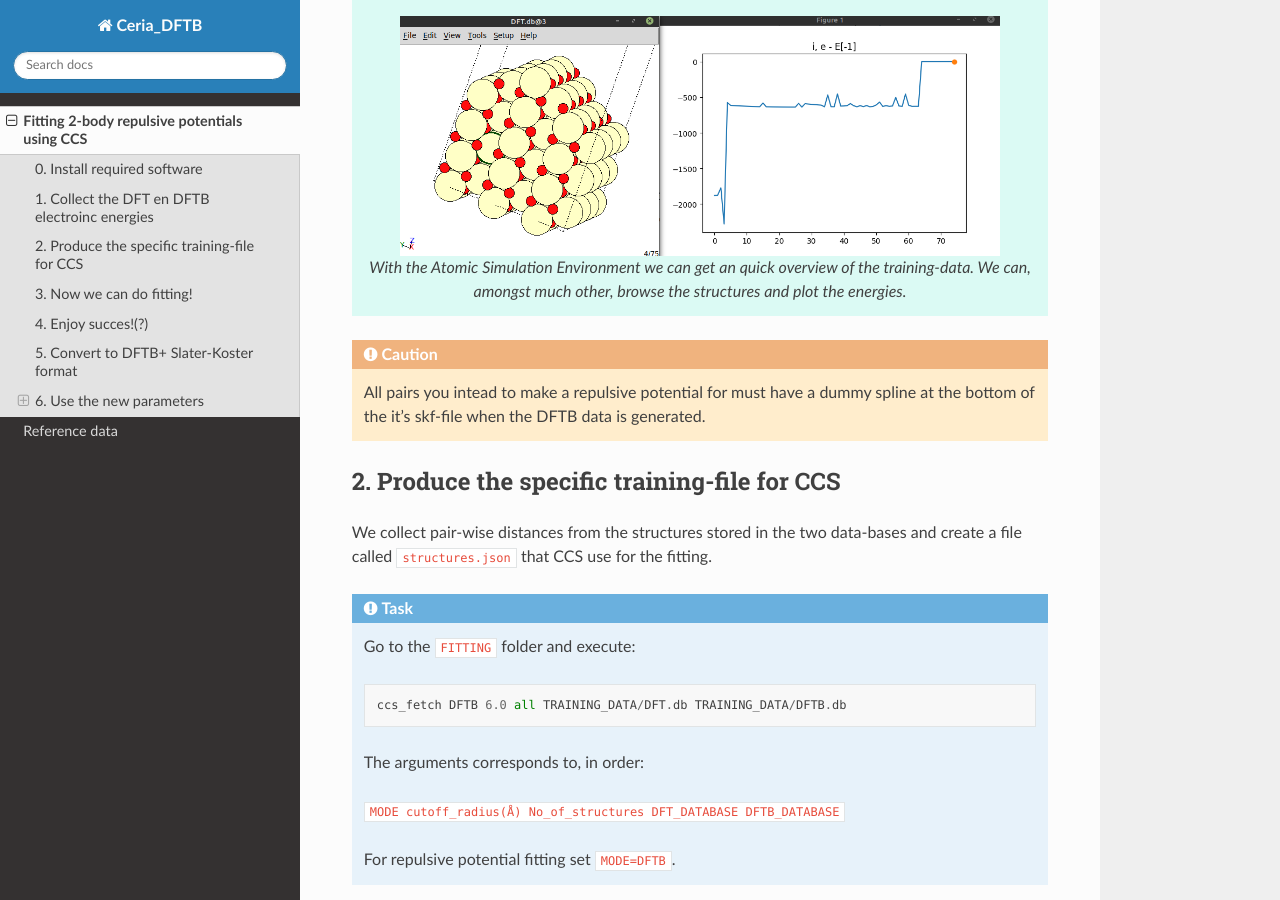
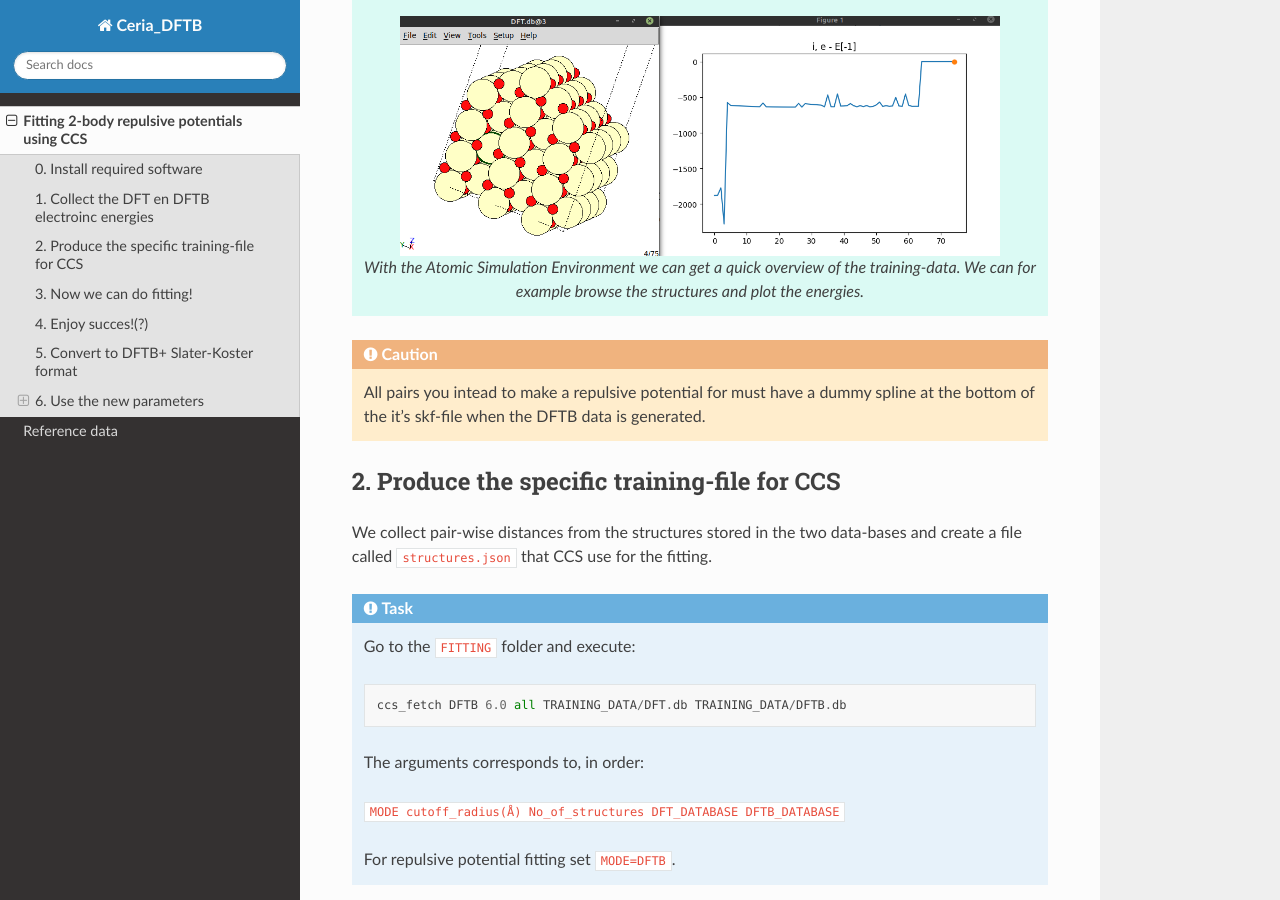
Before and after one commit to Teoroo-CMC/Ceria_DFTB, a Sphinx documentation site: the page built from docs/source/fitting.rst, in a window 1280 px wide and 900 px high, scrolled down 1716 px. Built offline with Sphinx 7.4.7 and the Read the Docs theme 2.0.0, drawn with Linux system fonts in a browser that asks for light colours; some of the changed text lies outside the part shown.

Commit message:
Small changes

```diff
--- a/docs/source/data.rst
+++ b/docs/source/data.rst
@@ -3,6 +3,6 @@ Reference data
 **************
 
 The data used in the fitting of the repulsive potential in the paper `Towards an efficient f-in-core/f-in-valence switchable
-description for DFTB calculations of Ce 4f states in ceria` are located in folders: ``INCORE/TRAINING_DATA`` and ``INVAL/TRAINING_DATA`` contains data for f-in-core
+description for DFTB calculations of Ce 4f states in ceria` are located in the folders ``INCORE/TRAINING_DATA`` and ``INVAL/TRAINING_DATA`` which contains data for the f-in-core
 and f-in-valence approches, respectively.
 The data is stored in the Atomic Simulation Environment (`ASE <https://wiki.fysik.dtu.dk/ase/>`_) data-base format.
--- a/docs/source/fitting.rst
+++ b/docs/source/fitting.rst
@@ -76,8 +76,8 @@ first column and the DFTB data in the second column (should be a ``results.tag``
       :width: 600
       :align: center
 
-      With the Atomic Simulation Environment we can get an quick overview
-      of the training-data. We can, amongst much other, browse the structures
+      With the Atomic Simulation Environment we can get a quick overview
+      of the training-data. We can for example browse the structures
       and plot the energies.
 
 .. caution::
```
Also changed, not shown: other parts of docs/source/fitting.rst (+2 -2 lines).
